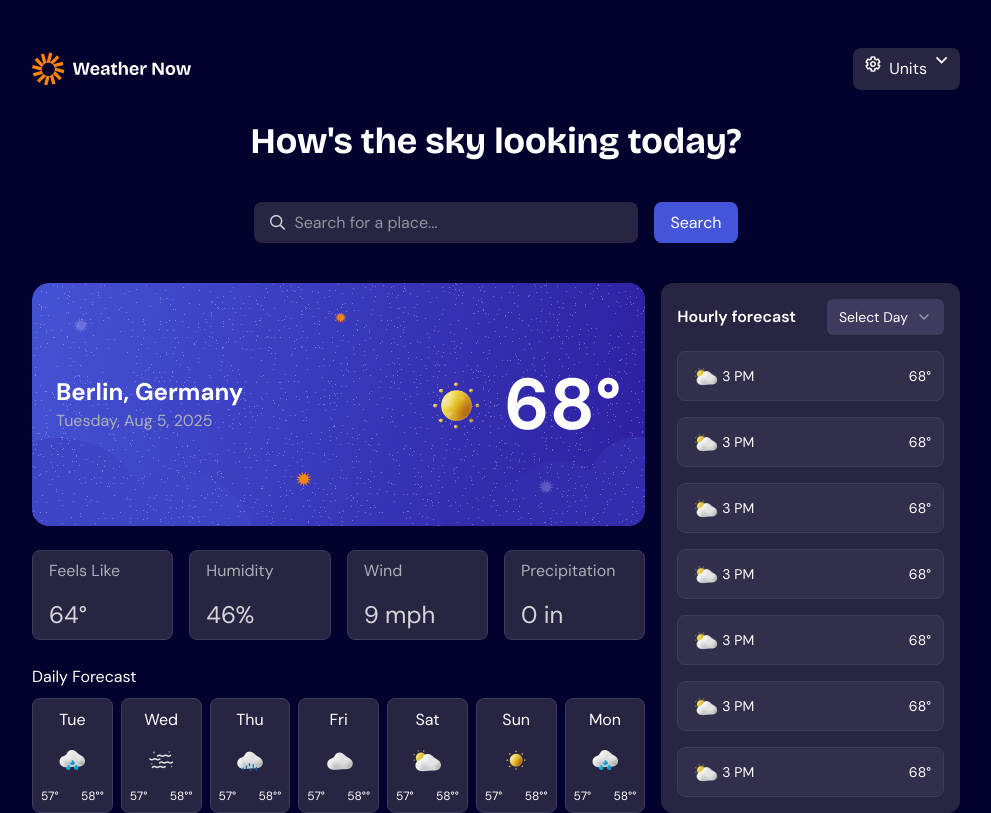
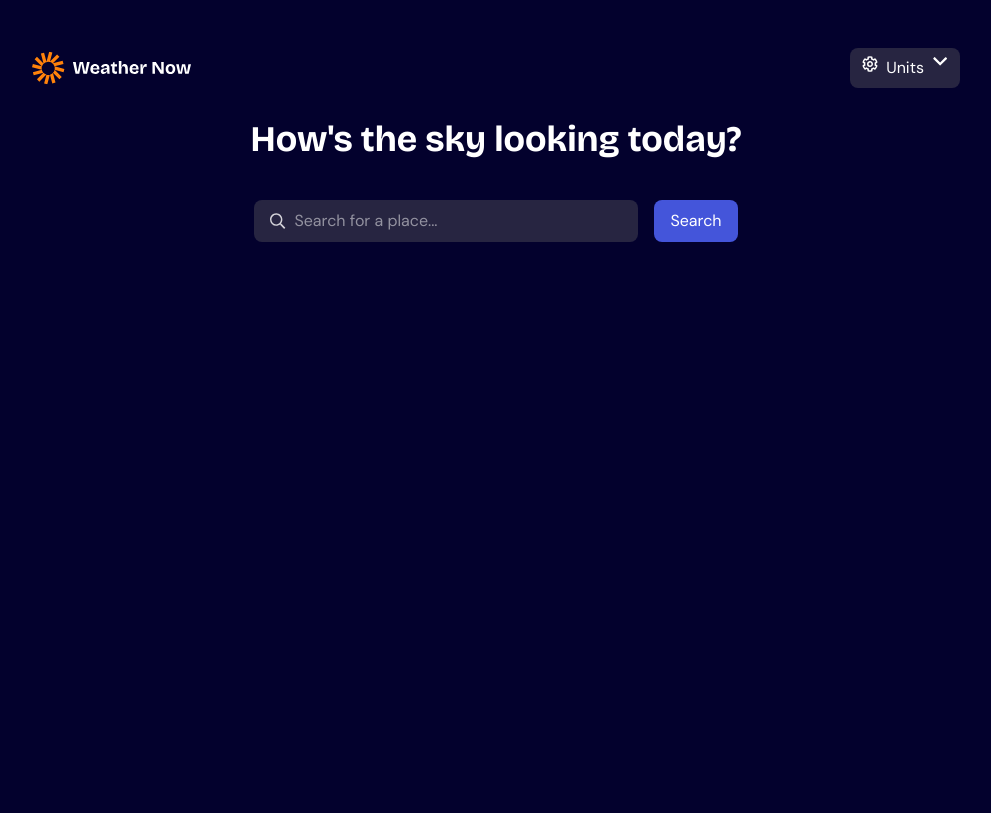
Before and after one commit to YismelR/weather-app, a React (Vite) app: page / in a window 1280 px wide. Shown: the whole page, without its empty margins (144-1135 px from the left). Built offline with nearby package versions, Linux system fonts and the light colour scheme.

Commit message:
header is done for the diferent screen sizes, md only for the padding around when the screen is at 768px

```diff
--- a/src/App.tsx
+++ b/src/App.tsx
@@ -3,7 +3,7 @@ import Header from "./components/Header";
 
 function App() {
   return (
-    <div className="flex flex-col lg:gap-8 lg:my-12 lg:px-12 lg:min-w-5xl">
+    <div className="flex flex-col min-w-full p-4 gap-8 md:p-10 lg:p-12 lg:min-w-5xl">
       <Header />
       <Body />
     </div>
--- a/src/components/Body.tsx
+++ b/src/components/Body.tsx
@@ -6,7 +6,7 @@ export default function Body() {
     <section className="flex flex-col place-items-center lg:gap-10">
       <h1 className="lg:text-4xl">How's the sky looking today?</h1>
       <Navigation />
-      <WeatherDisplay />
+      {/* <WeatherDisplay /> */}
     </section>
   );
 }
--- a/src/components/Header.tsx
+++ b/src/components/Header.tsx
@@ -4,7 +4,7 @@ import UnitsSwitch from "./UnitsSwitch";
 export default function Header() {
   return (
     <header className="flex justify-between">
-      <img src={logo} className="lg:size-40" />
+      <img src={logo} className="size-30 lg:size-40" />
       <UnitsSwitch />
     </header>
   );
--- a/src/components/UnitsSwitch.tsx
+++ b/src/components/UnitsSwitch.tsx
@@ -27,10 +27,10 @@ export default function UnitsSwitch() {
   }
   return (
     <DropdownMenu>
-      <DropdownMenuTrigger className=" flex lg:gap-2 lg:px-3 lg:py-2 bg-card-bg rounded-lg focus:outline-0">
-        <img src={settingIcon} />
-        <p>Units</p>
-        <img src={dropdownIcon} />
+      <DropdownMenuTrigger className=" flex gap-1 px-2 py-1 rounded-sm lg:gap-2 lg:px-3 lg:py-2 bg-card-bg lg:rounded-lg focus:outline-0">
+        <img src={settingIcon} className="size-3 lg:size-4" />
+        <p className="text-xs lg:text-base">Units</p>
+        <img src={dropdownIcon} className="size-2 lg:size-4" />
       </DropdownMenuTrigger>
       <DropdownMenuContent
         className="w-auto lg:p-2 bg-card-bg border-Neutral-600"
```
